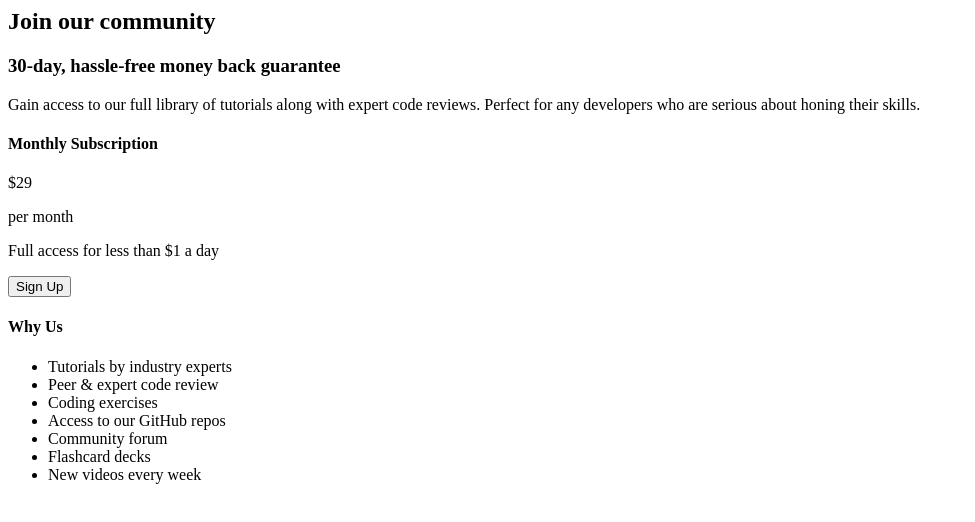
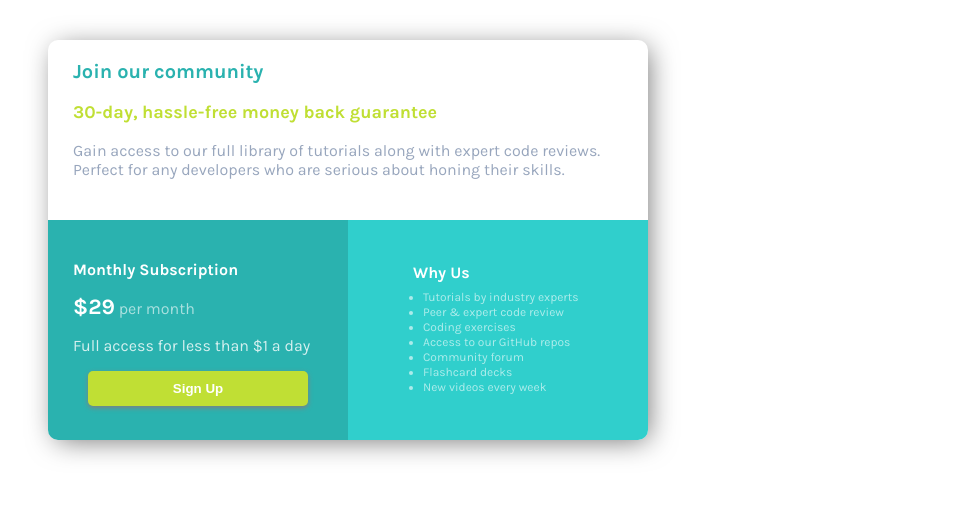
Before and after one commit to wastlshorty/pricing-card-fem, a plain HTML site: page index.html in a window 1280 px wide. Shown: the whole page, without its empty margins (0-975 px from the left). Drawn offline with Linux system fonts and the light colour scheme.

Commit message:
Update index.html

```diff
--- a/index.html
+++ b/index.html
@@ -4,7 +4,7 @@
     <link rel="preconnect" href="https://fonts.googleapis.com">
     <link rel="preconnect" href="https://fonts.gstatic.com" crossorigin>
     <link href="https://fonts.googleapis.com/css2?family=Karla:wght@400;700&display=swap" rel="stylesheet">
-    <link ref="./style.css" rel="stylesheet">
+    <link href="./style.css" rel="stylesheet">
   </head>
 
   <body>
```
